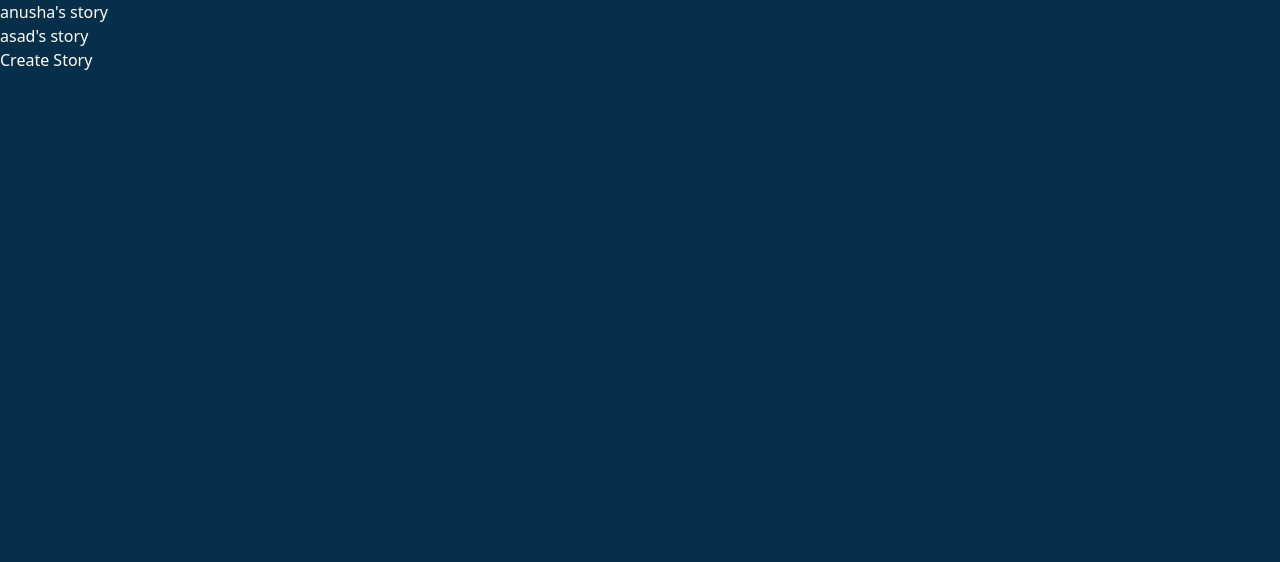
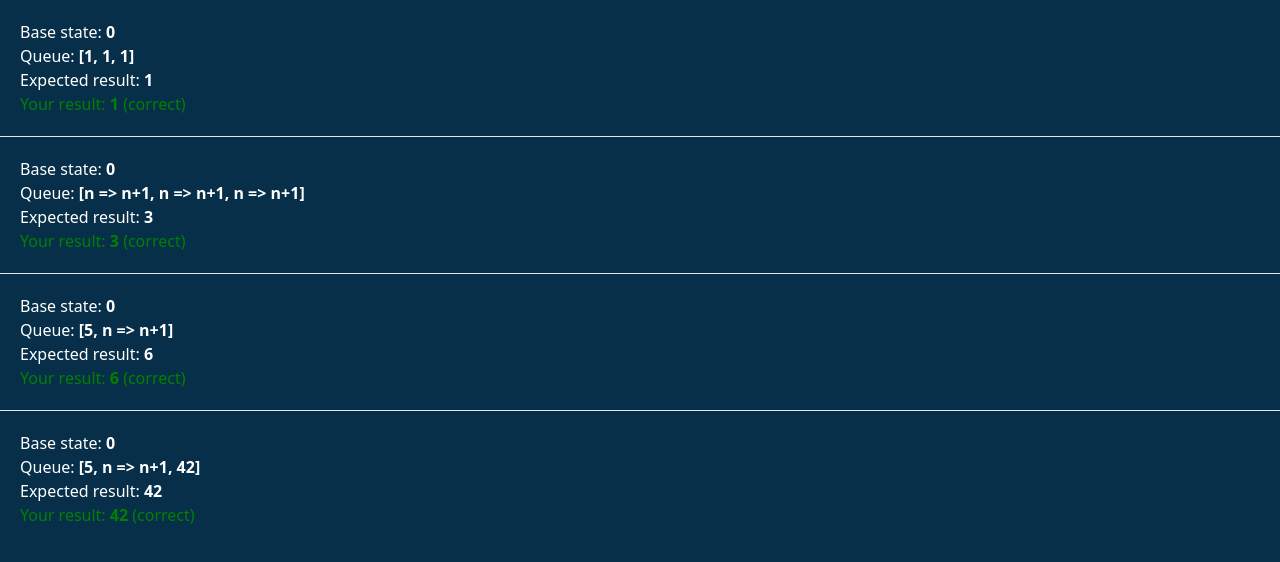
Before and after one commit to syedaAnusha/React-Indepth, a React (Vite) app in the folder learn-react-indepth/: page / in a window 1280 px wide. Shown: the top 562 px of the page. Built offline with nearby package versions, Linux system fonts and the light colour scheme.

Commit message:
refactor: Implement processQueue.js

```diff
--- a/learn-react-indepth/src/App.jsx
+++ b/learn-react-indepth/src/App.jsx
@@ -1,17 +1,17 @@
 /* eslint-disable no-unused-vars */
 import React, { Component } from "react";
-import ChallengeTwo from "./react-hooks-components/use-state/keeping-components-pure/ChallengeTwo";
-
+import ChallengeOne from "./react-hooks-components/use-state/useState-Queue/ChallengeOne";
 export default class App extends Component {
   render() {
-    let story = [
-      { id: "create1", label: "anusha's story" },
-      { id: "create2", label: "asad's story" },
-    ];
     return (
       <>
-        <ChallengeTwo stories={story} />
+        <ChallengeOne />
       </>
     );
   }
 }
+
+// let story = [
+//   { id: "create1", label: "anusha's story" },
+//   { id: "create2", label: "asad's story" },
+// ];
--- /dev/null
+++ b/learn-react-indepth/src/react-hooks-components/use-state/useState-Queue/ChallengeOne.jsx
@@ -0,0 +1,50 @@
+/* eslint-disable react/prop-types */
+import { getFinalState } from "./processQueue";
+
+function increment(n) {
+  return n + 1;
+}
+increment.toString = () => "n => n+1";
+
+export default function ChallengeOne() {
+  return (
+    <>
+      <TestCase baseState={0} queue={[1, 1, 1]} expected={1} />
+      <hr />
+      <TestCase
+        baseState={0}
+        queue={[increment, increment, increment]}
+        expected={3}
+      />
+      <hr />
+      <TestCase baseState={0} queue={[5, increment]} expected={6} />
+      <hr />
+      <TestCase baseState={0} queue={[5, increment, 42]} expected={42} />
+    </>
+  );
+}
+
+function TestCase({ baseState, queue, expected }) {
+  const actual = getFinalState(baseState, queue);
+  return (
+    <div className="text-white p-5">
+      <p>
+        Base state: <b>{baseState}</b>
+      </p>
+      <p>
+        Queue: <b>[{queue.join(", ")}]</b>
+      </p>
+      <p>
+        Expected result: <b>{expected}</b>
+      </p>
+      <p
+        style={{
+          color: actual === expected ? "green" : "red",
+        }}
+      >
+        Your result: <b>{actual}</b> (
+        {actual === expected ? "correct" : "wrong"})
+      </p>
+    </div>
+  );
+}
--- /dev/null
+++ b/learn-react-indepth/src/react-hooks-components/use-state/useState-Queue/processQueue.js
@@ -0,0 +1,14 @@
+/* eslint-disable no-unused-vars */
+export function getFinalState(baseState, queue) {
+  let finalState = baseState;
+
+  // TODO: do something with the queue...
+  for (let update of queue) {
+    if (typeof update === "function") {
+      finalState = update(finalState);
+    } else {
+      finalState = update;
+    }
+  }
+  return finalState;
+}
```
